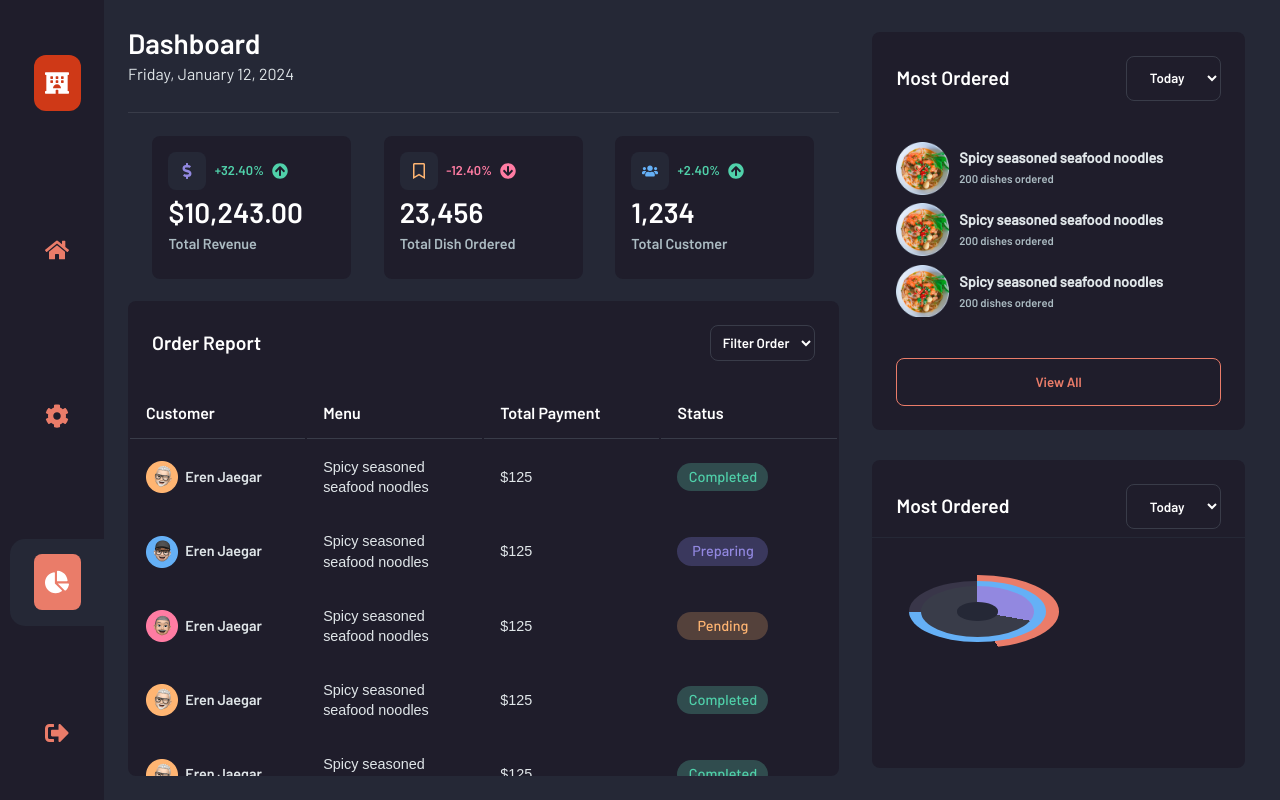
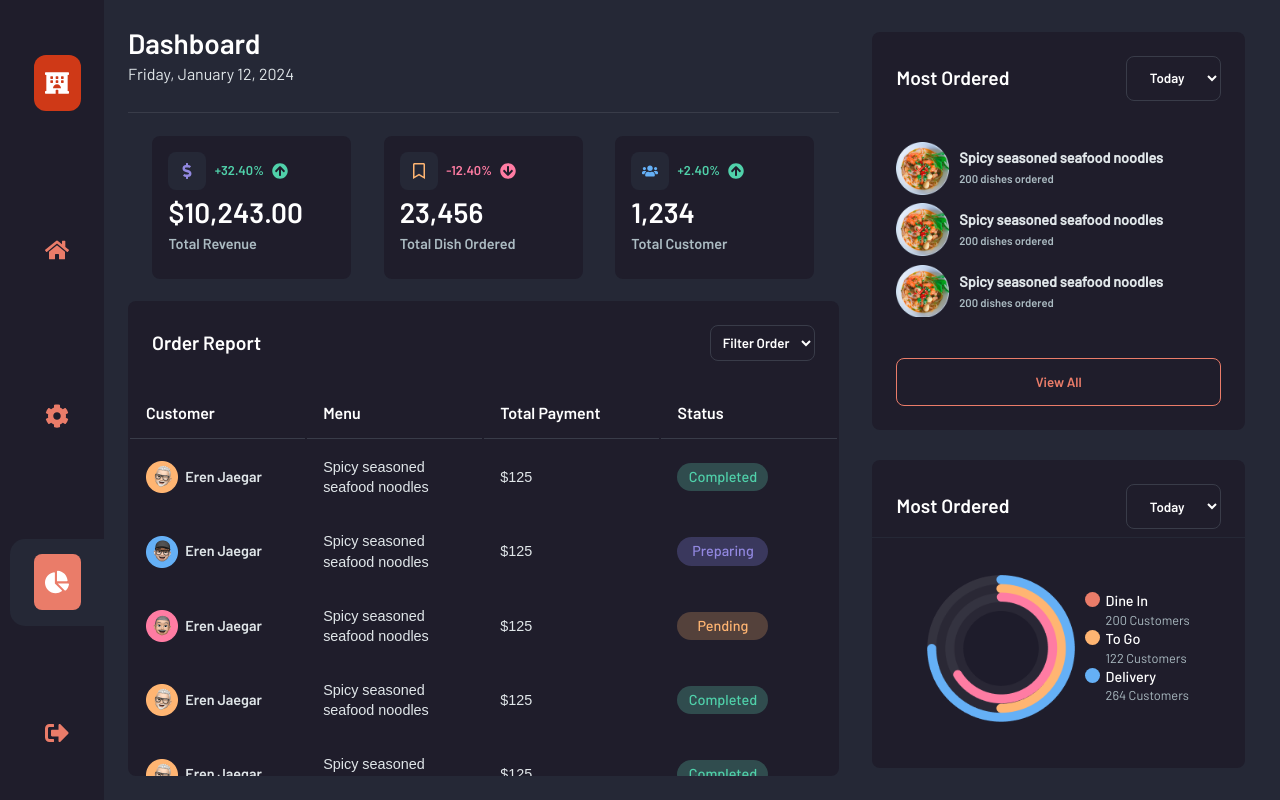
Before and after one commit to hmunish/POS-resto, a React (Create React App) app: page /reports in a window 1280 px wide. Built offline with nearby package versions, Linux system fonts and the light colour scheme.

Commit message:
Update reports graph

```diff
--- a/src/Components/Menu/MenuItemAccordian/MenuItemAccordian.css
+++ b/src/Components/Menu/MenuItemAccordian/MenuItemAccordian.css
@@ -94,6 +94,7 @@
 
 .menu_item__card:active {
   transform: scale(0.95);
+  outline: none;
 }
 
 .menu_item__card div {
--- a/src/Components/Reports/MostTypeOrdered.css
+++ b/src/Components/Reports/MostTypeOrdered.css
@@ -21,14 +21,48 @@
 
 #most_ordered_pi_graph_wrapper {
   width: 100%;
-  flex: 1;
+  height: 75%;
   padding: 1.5rem;
   display: flex;
   align-items: center;
-  justify-content: space-around;
+  justify-content: space-evenly;
 }
 
 #most_ordered_pi_graph_wrapper img {
-  height: 75%;
-  background-color: aqua;
+  max-width: 75%;
+  height: 100%;
 }
+
+ul.most__type__ordered__graph li {
+  list-style: none;
+  font-family: barlow-medium, sans-serif;
+  font-size: 0.9rem;
+  line-height: 130%;
+  color: #fff;
+  position: relative;
+}
+
+ul.most__type__ordered__graph li::before {
+  content: "";
+  position: absolute;
+  width: 15px;
+  height: 15px;
+  border-radius: 50%;
+  transform: translateX(-21px);
+  background-color: var(--clr-1);
+}
+
+ul.most__type__ordered__graph li:nth-child(2)::before {
+  background-color: var(--clr-4);
+}
+
+ul.most__type__ordered__graph li:nth-child(3)::before {
+  background-color: var(--clr-5);
+}
+
+ul.most__type__ordered__graph span {
+  font-family: barlow-regular, sans-serif;
+  font-size: 0.8rem;
+  line-height: 140%;
+  color: var(--text-light-clr-1);
+}
--- a/src/Components/Reports/MostTypeOrdered.js
+++ b/src/Components/Reports/MostTypeOrdered.js
@@ -1,6 +1,7 @@
 import { memo } from "react";
+import piGraphImg from "../../images/Circle.png";
 import "./MostTypeOrdered.css";
-import PiGraph from "./PiGraph";
+// import PiGraph from "./PiGraph";
 
 const MostTypeOrdered = () => (
   <div id="most__type__ordered">
@@ -13,7 +14,24 @@ const MostTypeOrdered = () => (
       </select>
     </div>
     <div id="most_ordered_pi_graph_wrapper">
-      <PiGraph />
+      <img src={piGraphImg} alt="PiGraph" />
+      <ul className="most__type__ordered__graph">
+        <li>
+          Dine In
+          <br />
+          <span>200 Customers</span>
+        </li>
+        <li>
+          To Go
+          <br />
+          <span>122 Customers</span>
+        </li>
+        <li>
+          Delivery
+          <br />
+          <span>264 Customers</span>
+        </li>
+      </ul>
     </div>
   </div>
 );
--- a/src/Components/Reports/PiGraph.css
+++ b/src/Components/Reports/PiGraph.css
@@ -4,6 +4,7 @@
   display: flex;
 }
 
+/*
 #pi_graph {
   width: 50%;
   height: 50%;
@@ -66,9 +67,9 @@
       var(--c1) var(--angle),
       var(--c2) var(--angle)
     );
-}
+} */
 
-.pi_graph_circle.six {
+/* .pi_graph_circle.six {
   --c1: var(--clr-3);
   --c2: var(--dark-bg-5);
   --angle: 100deg;
@@ -76,15 +77,17 @@
 
   position: absolute;
   width: var(--size);
-  height: var(--size);
+  height: var(--size); */
 
-  /* background: conic-gradient(
+/* background: conic-gradient(
       var(--c1) 0deg,
       var(--c1) var(--angle),
       var(--c2) var(--angle)
     ); */
-  background-color: var(--dark-bg-1);
-}
+
+/* background-color: var(--dark-bg-1); */
+
+/* } */
 
 /* .pi_graph_circle.one::after {
   content: "";
--- a/src/Components/Reports/PiGraph.js
+++ b/src/Components/Reports/PiGraph.js
@@ -1,16 +1,17 @@
 import { memo } from "react";
+// import piImg from "../../images/Circle.png";
 import "./PiGraph.css";
 
 const PiGraph = () => (
   <div className="pi_graph_wrapper">
-    <div id="pi_graph">
+    {/* <div id="pi_graph">
       <div className="pi_graph_circle one" />
       <div className="pi_graph_circle two" />
       <div className="pi_graph_circle three" />
       <div className="pi_graph_circle four" />
       <div className="pi_graph_circle five" />
       <div className="pi_graph_circle six" />
-    </div>
+    </div> */}
   </div>
 );
 
--- a/src/Components/Reports/ReportsContainer.css
+++ b/src/Components/Reports/ReportsContainer.css
@@ -2,8 +2,6 @@
   width: 100%;
   height: 100%;
   padding: 24px;
-
-  /* background-color: aquamarine; */
   display: grid;
   grid-template: auto / 63% 33%;
   gap: 11% 3%;
```
